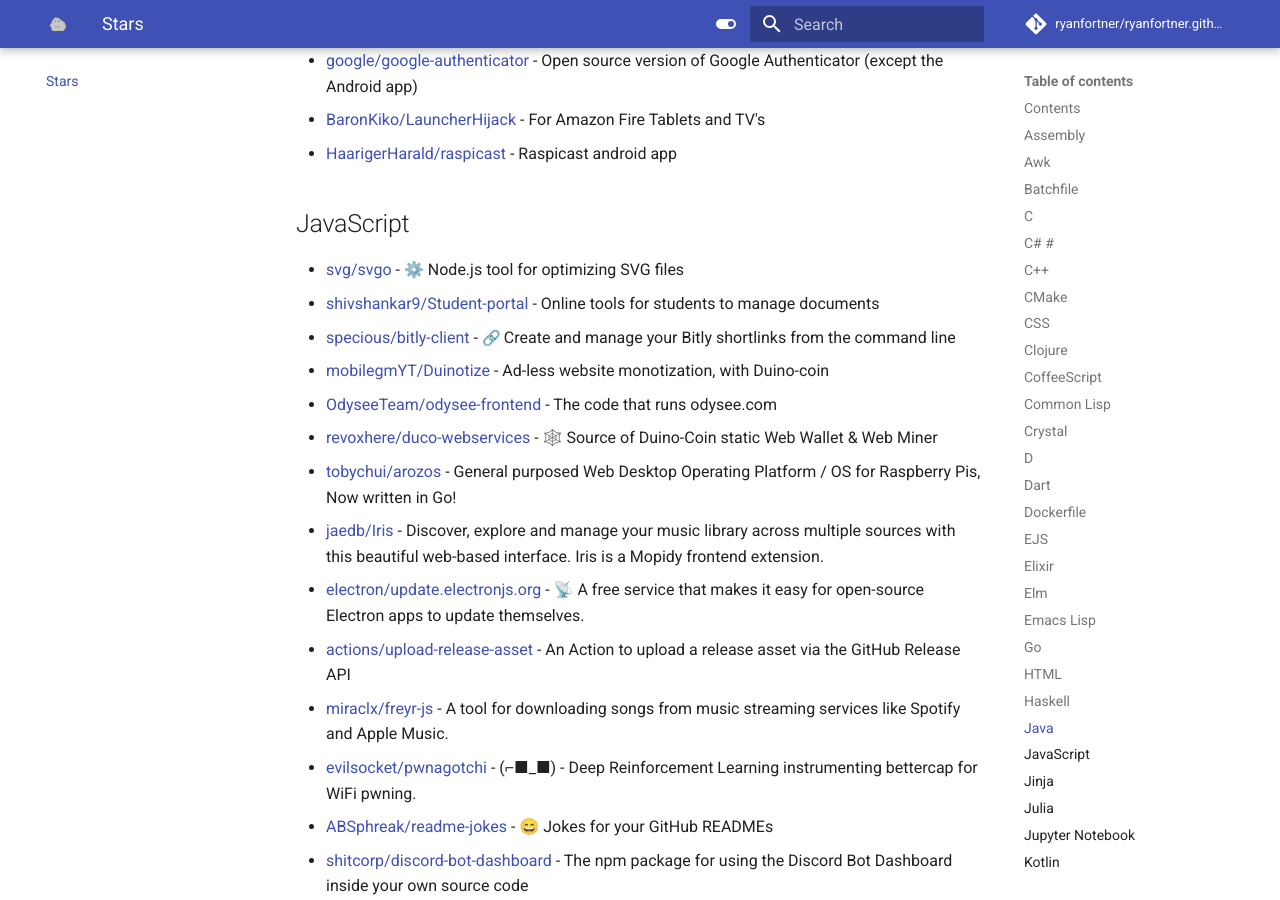
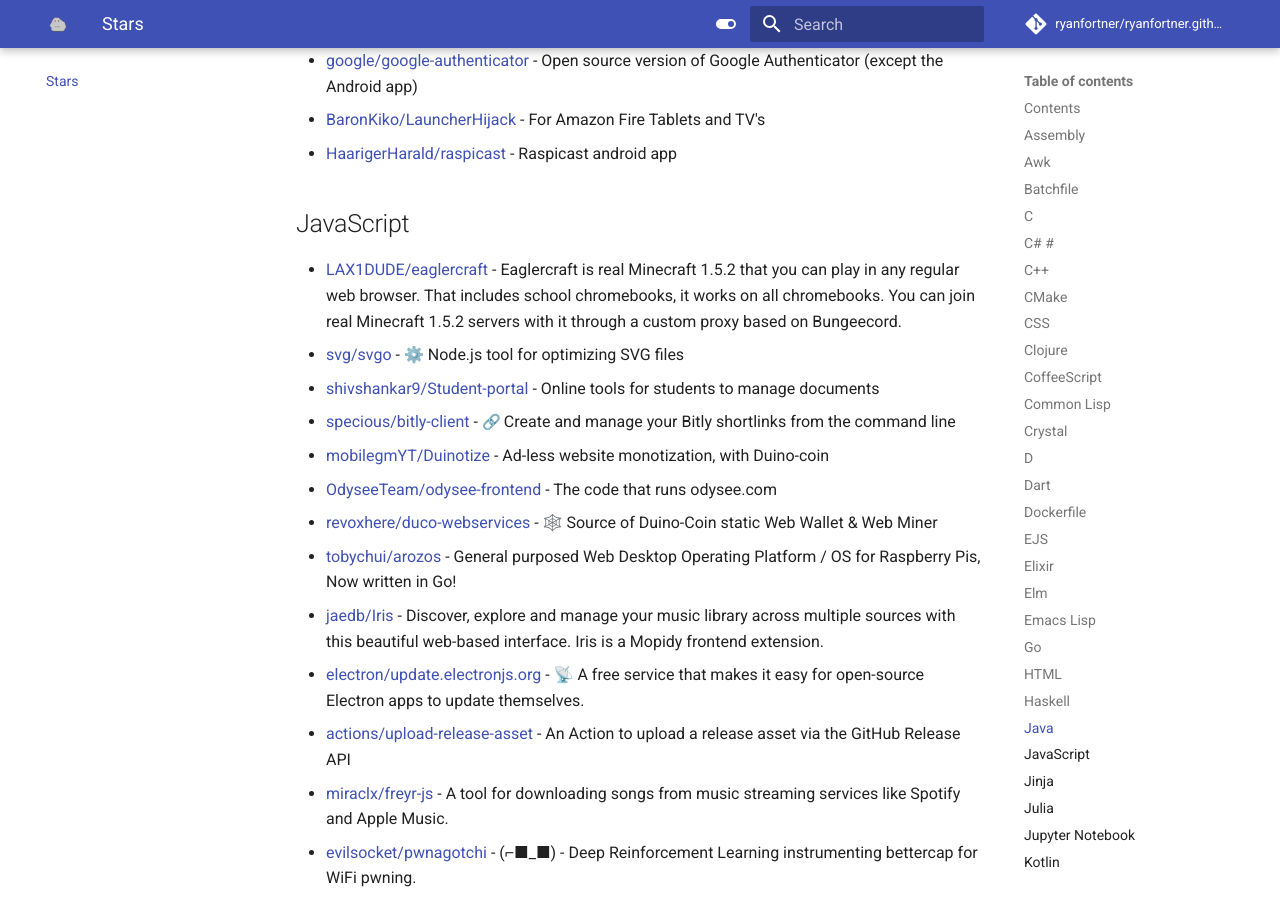
Before and after one commit to ryanfortner/ryanfortner.github.io, an MkDocs documentation site: the page built from docs/stars.md, in a window 1280 px wide and 900 px high, scrolled down 27365 px. Built offline with MkDocs 1.6.1 and Material for MkDocs 9.7.7, drawn with Linux system fonts in a browser that asks for light colours; emoji names are drawn with the system emoji font; comment, search, counter and statistics services are not loaded; some of the changed text lies outside the part shown.

Commit message:
update stars.md

```diff
--- a/docs/stars.md
+++ b/docs/stars.md
@@ -297,7 +297,7 @@
 - [mhoeher/opentodolist](https://github.com/mhoeher/opentodolist) - A simple Todo and task management application - Mirror of https://gitlab.com/rpdev/opentodolist
 - [Slicer/Slicer](https://github.com/Slicer/Slicer) - Multi-platform, free open source software for visualization and image computing.
 - [ccMSC/ckb](https://github.com/ccMSC/ckb) - RGB Driver for Linux and OS X
-- [xmuli/chinessChess](https://github.com/xmuli/chinessChess) - Cross-platform and online battle platform game based on Qt: Chinese Chess
+- [XMuli/chinessChess](https://github.com/XMuli/chinessChess) - Cross-platform and online battle platform game based on Qt: Chinese Chess
 - [ValveSoftware/halflife](https://github.com/ValveSoftware/halflife) - Half-Life 1 engine based games
 - [baumgarr/nixnote2](https://github.com/baumgarr/nixnote2) - Nixnote - A clone of Evernote for Linux
 - [ErnyTech/p7zip](https://github.com/ErnyTech/p7zip) -
@@ -688,6 +688,7 @@
 
 ## JavaScript
 
+- [LAX1DUDE/eaglercraft](https://github.com/LAX1DUDE/eaglercraft) - Eaglercraft is real Minecraft 1.5.2 that you can play in any regular web browser. That includes school chromebooks, it works on all chromebooks. You can join real Minecraft 1.5.2 servers with it through a custom proxy based on Bungeecord.
 - [svg/svgo](https://github.com/svg/svgo) - ⚙️ Node.js tool for optimizing SVG files
 - [shivshankar9/Student-portal](https://github.com/shivshankar9/Student-portal) - Online tools for students to manage documents
 - [specious/bitly-client](https://github.com/specious/bitly-client) - :link: Create and manage your Bitly shortlinks from the command line
```
Also changed, not shown: other parts of docs/stars.md (+1 -1 lines).
